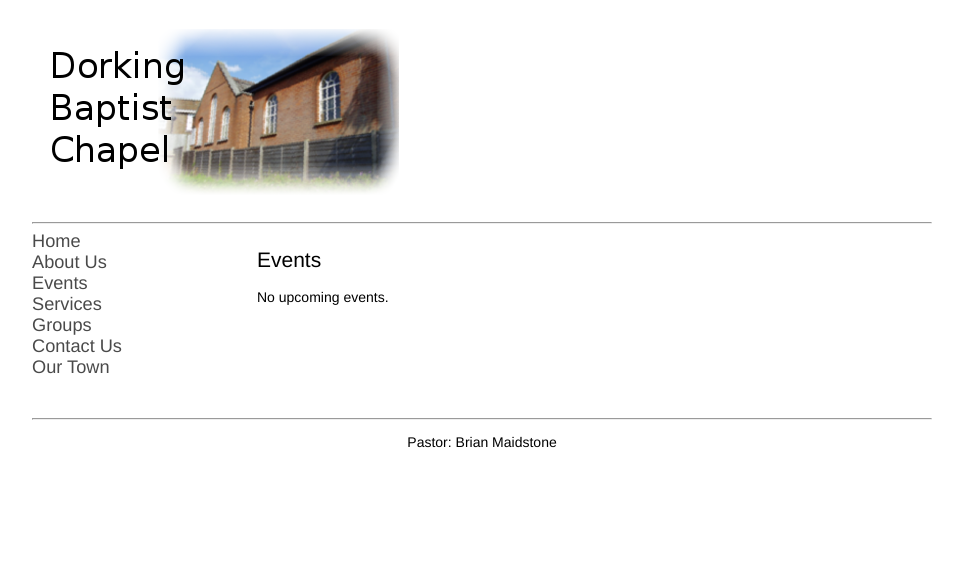
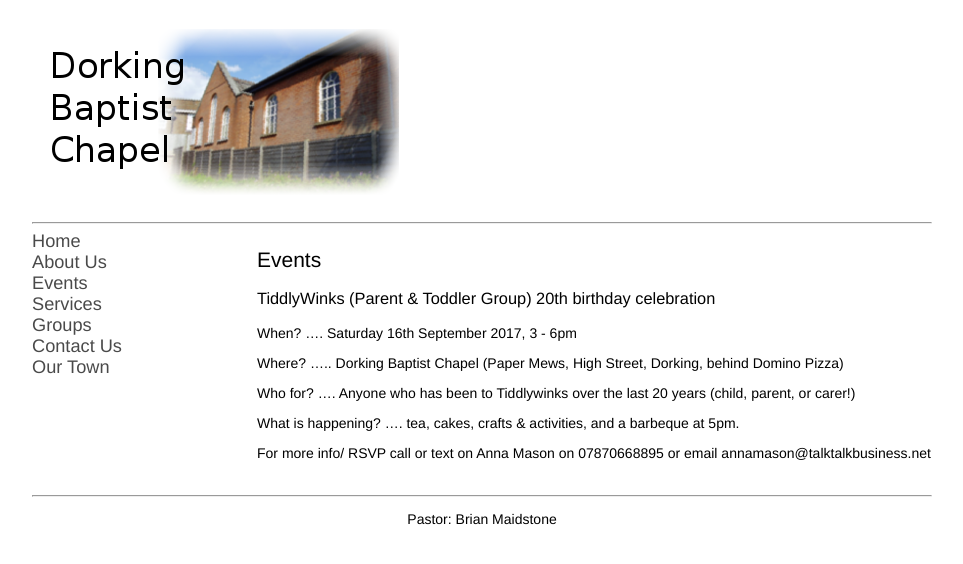
Before and after one commit to pandastreet/dorkingbaptistchapel.org.uk, a Jekyll site: the page built from events.md, in a window 1280 px wide. Shown: the top 564 px of the page, without its empty margins (158-1121 px from the left). Built offline with Jekyll 4.4.1, drawn with Linux system fonts in a browser that asks for light colours; our own code applies the rules of GitHub Pages for plain Markdown files.

Commit message:
Update events.md

```diff
--- a/events.md
+++ b/events.md
@@ -4,4 +4,13 @@ layout: default
 
 ## Events
 
-No upcoming events.
+### TiddlyWinks (Parent & Toddler Group)  20th birthday celebration
+When? .... Saturday 16th September 2017,  3 - 6pm
+
+Where? ..... Dorking Baptist Chapel (Paper Mews, High Street, Dorking, behind Domino Pizza)
+
+Who for? .... Anyone who has been to Tiddlywinks over the last 20 years (child, parent, or carer!)
+
+What is happening? .... tea, cakes, crafts & activities, and a barbeque at 5pm.
+
+For more info/ RSVP call or text on Anna Mason on 07870668895 or email annamason@talktalkbusiness.net
```
